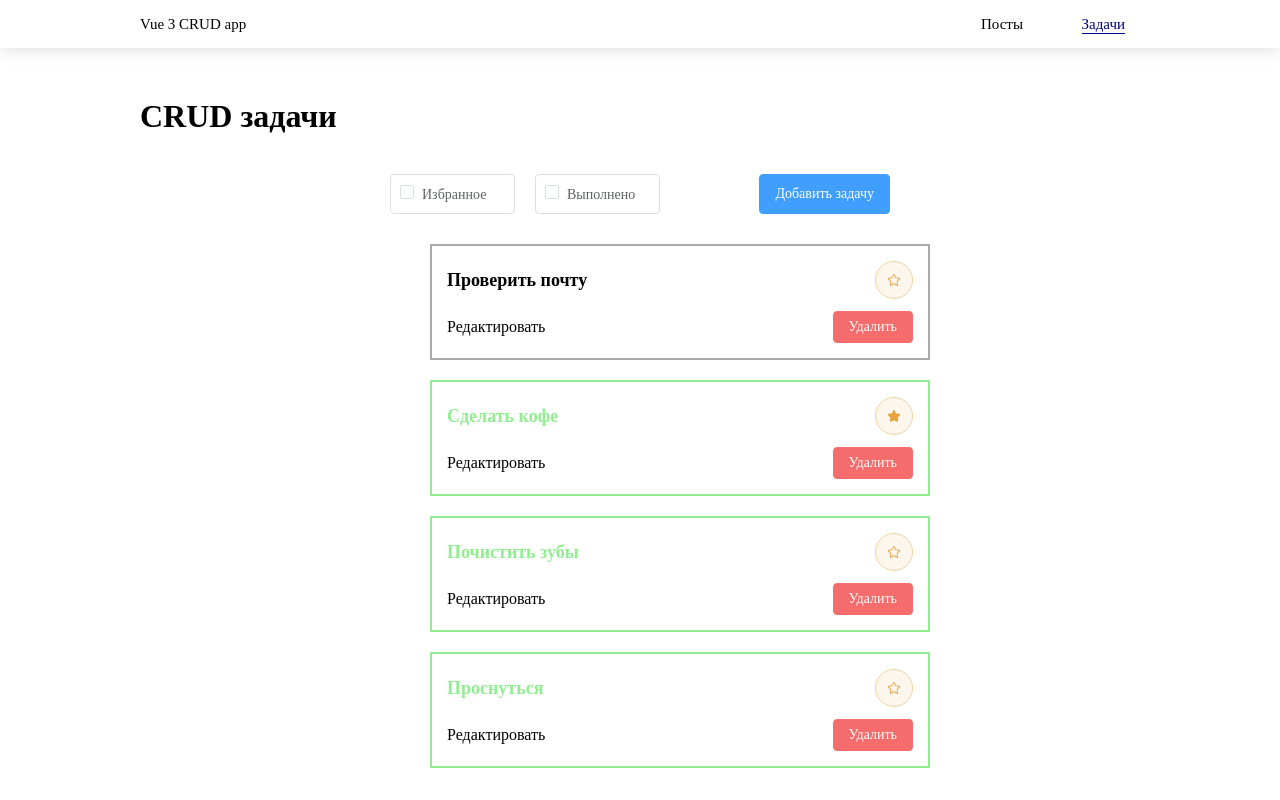
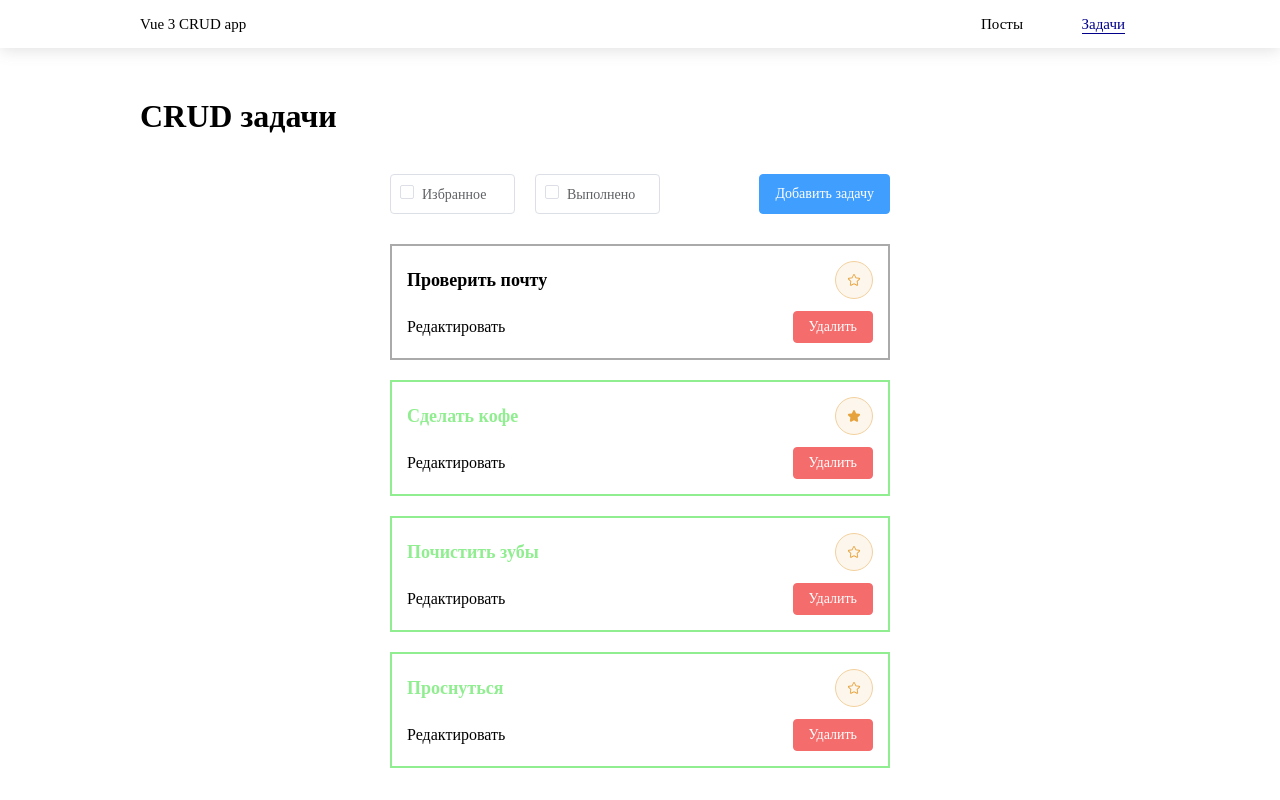
Before and after one commit to Dmitriy-Fenyov/vue-3-crud, a Vue app: page /todos in a window 1280 px wide. Shown: the top 800 px of the page. Built offline with nearby package versions, Linux system fonts and the light colour scheme; the HTML template or start-up script is replaced by a standard one.

Commit message:
some style edits TodoList

```diff
--- a/src/views/TodosList.vue
+++ b/src/views/TodosList.vue
@@ -113,11 +113,11 @@ const openDeleteTodoPopup = (todoTitle, id) => {
 .wrapper {
   width: 500px;
   margin-top: 30px;
+  padding: 0;
   display: grid;
   grid-template-columns: 1fr;
   grid-column-gap: 20px;
   grid-row-gap: 20px;
-  // list-style: none;
 }
 .todosList {
   display: flex;
```
